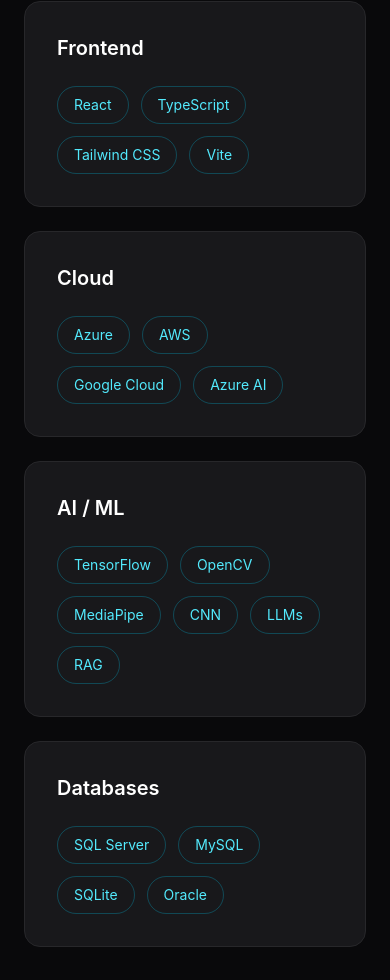
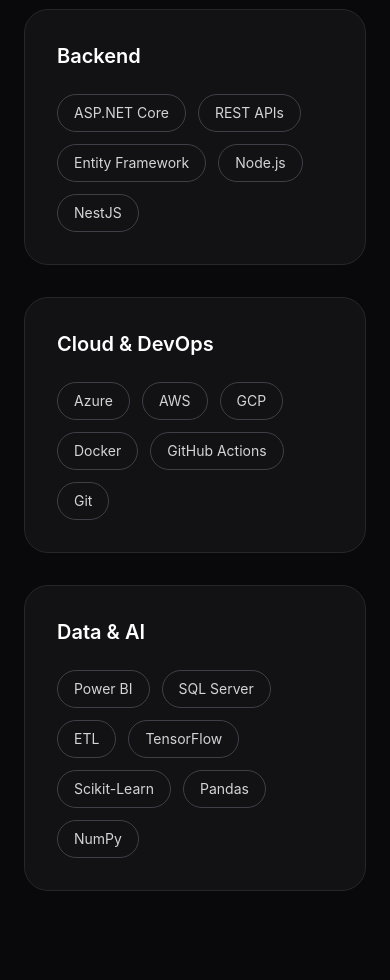
Before and after one commit to dhruvinkamani2201/dhruvin.dev, a React (Vite) app: page / in a window 390 px wide. Shown: the part 8896-9876 px from the top of the page. Built offline with nearby package versions, Linux system fonts and the light colour scheme.

Commit message:
Added a few sections

```diff
--- a/src/App.tsx
+++ b/src/App.tsx
@@ -5,6 +5,9 @@
 import Projects from "./sections/Projects";
 import TechnologyStack from "./sections/TechnologyStack";
 import Credentials from "./sections/Credentials";
+import Contact from "./sections/Contact";
+import Footer from "./sections/Footer";
+import ScrollToTop from "./components/common/ScrollToTop";
 
 function App() {
   return (
@@ -16,6 +19,9 @@
       <Projects />
       <TechnologyStack />
       <Credentials />
+      <Contact />
+      <Footer />
+      <ScrollToTop />
     </main>
   );
 }
--- /dev/null
+++ b/src/components/common/ScrollToTop.tsx
@@ -0,0 +1,31 @@
+import { useEffect, useState } from "react";
+import { FaArrowUp } from "react-icons/fa";
+
+export default function ScrollToTop() {
+  const [visible, setVisible] = useState(false);
+
+  useEffect(() => {
+    const handle = () => setVisible(window.scrollY > 500);
+
+    window.addEventListener("scroll", handle);
+
+    return () =>
+      window.removeEventListener("scroll", handle);
+  }, []);
+
+  if (!visible) return null;
+
+  return (
+    <button
+      onClick={() =>
+        window.scrollTo({
+          top: 0,
+          behavior: "smooth",
+        })
+      }
+      className="fixed bottom-8 right-8 z-50 rounded-full bg-cyan-500 p-4 text-black shadow-lg transition hover:scale-110"
+    >
+      <FaArrowUp />
+    </button>
+  );
+}
--- a/src/components/layout/Navbar.tsx
+++ b/src/components/layout/Navbar.tsx
@@ -11,6 +11,7 @@
   { label: "Projects", href: "#projects" },
   { label: "Skills", href: "#skills" },
   { label: "Credentials", href: "#credentials" },
+  { label: "Contact", href: "#contact" },
 ];
 
 export function Navbar() {
@@ -28,6 +29,7 @@
         "projects",
         "skills",
         "credentials",
+        "contact",
       ];
 
       for (const section of sections) {
--- a/src/components/ui/CredentialCard.tsx
+++ b/src/components/ui/CredentialCard.tsx
@@ -1,43 +1,37 @@
-interface Credential {
+interface Props {
   title: string;
   subtitle: string;
-  year?: string;
+  period?: string;
+  details?: string;
 }
 
-interface Props {
-  title: string;
-  items: Credential[];
-}
-
-export function CredentialCard({ title, items }: Props) {
+export default function CredentialCard({
+  title,
+  subtitle,
+  period,
+  details,
+}: Props) {
   return (
-    <article className="rounded-2xl border border-zinc-800 bg-zinc-900 p-8">
-      <h3 className="mb-8 text-2xl font-bold text-white">
+    <div className="rounded-3xl border border-zinc-800 bg-zinc-900/60 p-8 transition hover:border-cyan-500/50">
+      <h3 className="text-xl font-semibold text-white">
         {title}
       </h3>
 
-      <div className="space-y-6">
-        {items.map((item) => (
-          <div
-            key={item.title}
-            className="border-l-2 border-cyan-400 pl-5"
-          >
-            <h4 className="font-semibold text-white">
-              {item.title}
-            </h4>
+      <p className="mt-2 text-zinc-300">
+        {subtitle}
+      </p>
 
-            <p className="text-zinc-400">
-              {item.subtitle}
-            </p>
+      {period && (
+        <p className="mt-3 text-sm text-cyan-400">
+          {period}
+        </p>
+      )}
 
-            {item.year && (
-              <p className="mt-1 text-sm text-zinc-500">
-                {item.year}
-              </p>
-            )}
-          </div>
-        ))}
-      </div>
-    </article>
+      {details && (
+        <p className="mt-3 text-zinc-400">
+          {details}
+        </p>
+      )}
+    </div>
   );
 }
--- a/src/components/ui/SkillCategory.tsx
+++ b/src/components/ui/SkillCategory.tsx
@@ -1,26 +1,28 @@
-import type { SkillCategory as SkillCategoryType } from "../../data/skills";
-
 interface Props {
-  category: SkillCategoryType;
+  category: string;
+  items: string[];
 }
 
-export function SkillCategory({ category }: Props) {
+export default function SkillCategory({
+  category,
+  items,
+}: Props) {
   return (
-    <article className="rounded-2xl border border-zinc-800 bg-zinc-900 p-8">
+    <div className="rounded-3xl border border-zinc-800 bg-zinc-900/60 p-8">
       <h3 className="mb-6 text-xl font-semibold text-white">
-        {category.title}
+        {category}
       </h3>
 
       <div className="flex flex-wrap gap-3">
-        {category.skills.map((skill) => (
+        {items.map((item) => (
           <span
-            key={skill}
-            className="rounded-full border border-cyan-500/30 px-4 py-2 text-sm text-cyan-300"
+            key={item}
+            className="rounded-full border border-zinc-700 px-4 py-2 text-sm text-zinc-300 transition hover:border-cyan-400 hover:text-cyan-400"
           >
-            {skill}
+            {item}
           </span>
         ))}
       </div>
-    </article>
+    </div>
   );
 }
--- a/src/data/credentials.ts
+++ b/src/data/credentials.ts
@@ -1,48 +1,23 @@
-export interface CredentialSection {
-  title: string;
-  items: {
-    title: string;
-    subtitle: string;
-    year?: string;
-  }[];
-}
-
-export const credentialSections: CredentialSection[] = [
+export const credentials = {
+  education: [
     {
-    title: "Certifications",
-    items: [
-      {
-        title: "Microsoft Certified: Azure Administrator Associate",
-        subtitle: "Microsoft",
+      degree: "Master of Science in Computer Science",
+      school: "University of Central Florida",
+      period: "2022 – 2024",
+      details: "GPA: 3.7/4.0",
     },
     {
-        title: "Microsoft Certified: Azure AI Fundamentals",
-        subtitle: "Microsoft",
-      },
-      {
-        title: "Microsoft Certified: Power Platform Fundamentals",
-        subtitle: "Microsoft",
-      },
-      {
-        title: "Scrum Fundamentals Certified",
-        subtitle: "SCRUMstudy",
+      degree: "Bachelor of Engineering in Computer Science",
+      school: "A.P. Shah Institute of Technology",
+      details: "Mumbai University",
+      period: "2018 – 2022",
     },
   ],
-  },
 
-  {
-    title: "Education",
-    items: [
-      {
-        title: "M.S. Computer Science",
-        subtitle: "University of Central Florida",
-        year: "2022 – 2024",
-      },
-      {
-        title: "B.E. Computer Science",
-        subtitle: "Mumbai University",
-        year: "2018 – 2022",
-      },
+  certifications: [
+    "Microsoft Certified: Azure Administrator Associate (AZ-104)",
+    "Scrum Fundamentals Certified",
+    "Microsoft Certified: Azure AI Fundamentals (AI-900)",
+    "Microsoft Certified: Power Platform Fundamentals (PL-900)"
   ],
-  },
-];
+};
--- a/src/data/skills.ts
+++ b/src/data/skills.ts
@@ -1,67 +1,58 @@
-export interface SkillCategory {
-  title: string;
-  skills: string[];
-}
-
-export const skillCategories: SkillCategory[] = [
+export const skills = [
   {
-    title: "Languages",
-    skills: [
+    category: "Languages",
+    items: [
       "C#",
+      ".NET",
       "Python",
+      "Java",
       "TypeScript",
       "JavaScript",
-      "Java",
       "SQL",
+      "C++",
     ],
   },
   {
-    title: "Backend",
-    skills: [
-      ".NET",
-      ".NET Core",
-      "ASP.NET",
+    category: "Frontend",
+    items: [
+      "React",
+      "Vite",
+      "Tailwind CSS",
+      "HTML",
+      "CSS",
+    ],
+  },
+  {
+    category: "Backend",
+    items: [
+      "ASP.NET Core",
       "REST APIs",
+      "Entity Framework",
       "Node.js",
       "NestJS",
     ],
   },
   {
-    title: "Frontend",
-    skills: [
-      "React",
-      "TypeScript",
-      "Tailwind CSS",
-      "Vite",
+    category: "Cloud & DevOps",
+    items: [
+      "Azure",
+      "AWS",
+      "GCP",
+      "Docker",
+      "GitHub Actions",
+      "Git",
     ],
   },
   {
-    title: "Cloud",
-    skills: [
-      "Azure",
-      "AWS",
-      "Google Cloud",
-      "Azure AI",
-    ],
-  },
-  {
-    title: "AI / ML",
-    skills: [
+    category: "Data & AI",
+    items: [
+      "Power BI",
+      "SQL Server",
+      "ETL",
       "TensorFlow",
-      "OpenCV",
-      "MediaPipe",
-      "CNN",
-      "LLMs",
-      "RAG",
-    ],
-  },
-  {
-    title: "Databases",
-    skills: [
-      "SQL Server",
-      "MySQL",
-      "SQLite",
-      "Oracle",
+      "Scikit-Learn",
+      "Pandas",
+      "NumPy",
     ],
   },
 ];
--- /dev/null
+++ b/src/sections/Contact.tsx
@@ -0,0 +1,69 @@
+import { FaEnvelope, FaGithub, FaLinkedin } from "react-icons/fa";
+import { Container } from "../components/common/Container";
+import { SectionHeading } from "../components/common/SectionHeading";
+import { profile } from "../data/profile";
+
+export default function Contact() {
+  return (
+    <section id="contact" className="bg-zinc-950 py-28">
+      <Container>
+        <SectionHeading
+          eyebrow="Contact"
+          title="Let's Build Something Great"
+          description="I'm currently open to full-time Software Engineering opportunities. Feel free to reach out."
+        />
+
+        <div className="mt-16 grid gap-8 md:grid-cols-3">
+          <a
+            href={`mailto:${profile.email}`}
+            className="rounded-3xl border border-zinc-800 bg-zinc-900/60 p-8 transition-all duration-300 hover:-translate-y-2 hover:border-cyan-500/50"
+          >
+            <FaEnvelope className="text-3xl text-cyan-400" />
+
+            <h3 className="mt-6 text-xl font-semibold text-white">
+              Email
+            </h3>
+
+            <p className="mt-2 break-all text-zinc-400">
+              {profile.email}
+            </p>
+          </a>
+
+          <a
+            href={profile.linkedin}
+            target="_blank"
+            rel="noopener noreferrer"
+            className="rounded-3xl border border-zinc-800 bg-zinc-900/60 p-8 transition-all duration-300 hover:-translate-y-2 hover:border-cyan-500/50"
+          >
+            <FaLinkedin className="text-3xl text-cyan-400" />
+
+            <h3 className="mt-6 text-xl font-semibold text-white">
+              LinkedIn
+            </h3>
+
+            <p className="mt-2 text-zinc-400">
+              Connect with me
+            </p>
+          </a>
+
+          <a
+            href={profile.github}
+            target="_blank"
+            rel="noopener noreferrer"
+            className="rounded-3xl border border-zinc-800 bg-zinc-900/60 p-8 transition-all duration-300 hover:-translate-y-2 hover:border-cyan-500/50"
+          >
+            <FaGithub className="text-3xl text-cyan-400" />
+
+            <h3 className="mt-6 text-xl font-semibold text-white">
+              GitHub
+            </h3>
+
+            <p className="mt-2 text-zinc-400">
+              View my repositories
+            </p>
+          </a>
+        </div>
+      </Container>
+    </section>
+  );
+}
--- /dev/null
+++ b/src/sections/Footer.tsx
@@ -0,0 +1,52 @@
+import { FaGithub, FaLinkedin, FaEnvelope } from "react-icons/fa";
+import { Container } from "../components/common/Container";
+import { profile } from "../data/profile";
+
+export default function Footer() {
+  return (
+    <footer className="border-t border-zinc-800 bg-zinc-950 py-10">
+      <Container className="flex flex-col items-center justify-between gap-6 md:flex-row">
+        <div>
+          <p className="font-semibold text-white">
+            Dhruvin Kamani
+          </p>
+
+          <p className="text-sm text-zinc-500">
+            Software Engineer • Cloud • AI • Data
+          </p>
+        </div>
+
+        <div className="flex items-center gap-6 text-xl">
+          <a
+            href={profile.github}
+            target="_blank"
+            rel="noreferrer"
+            className="text-zinc-400 transition hover:text-cyan-400"
+          >
+            <FaGithub />
+          </a>
+
+          <a
+            href={profile.linkedin}
+            target="_blank"
+            rel="noreferrer"
+            className="text-zinc-400 transition hover:text-cyan-400"
+          >
+            <FaLinkedin />
+          </a>
+
+          <a
+            href={`mailto:${profile.email}`}
+            className="text-zinc-400 transition hover:text-cyan-400"
+          >
+            <FaEnvelope />
+          </a>
+        </div>
+
+        <p className="text-sm text-zinc-500">
+          © {new Date().getFullYear()} Dhruvin Kamani
+        </p>
+      </Container>
+    </footer>
+  );
+}
--- a/src/sections/TechnologyStack.tsx
+++ b/src/sections/TechnologyStack.tsx
@@ -1,23 +1,26 @@
 import { Container } from "../components/common/Container";
 import { SectionHeading } from "../components/common/SectionHeading";
-import { SkillCategory } from "../components/ui/SkillCategory";
-import { skillCategories } from "../data/skills";
+import SkillCategory from "../components/ui/SkillCategory";
+import { skills } from "../data/skills";
 
 export default function TechnologyStack() {
   return (
-    <section id="skills" className="py-28">
+    <section
+      id="skills"
+      className="bg-zinc-950 py-28"
+    >
       <Container>
         <SectionHeading
-          eyebrow="Expertise"
+          eyebrow="Skills"
           title="Technology Stack"
-          description="Technologies I've used to build enterprise software, cloud platforms, AI solutions, and data-driven applications."
+          description="Technologies I use to design, build, deploy, and scale modern software."
         />
 
-        <div className="grid gap-6 md:grid-cols-2">
-          {skillCategories.map((category) => (
+        <div className="mt-16 grid gap-8 lg:grid-cols-2">
+          {skills.map((category) => (
             <SkillCategory
-              key={category.title}
-              category={category}
+              key={category.category}
+              {...category}
             />
           ))}
         </div>
```
Also changed, not shown: src/sections/Credentials.tsx (+32 -10 lines). Lines whose indentation alone changed are shown as unchanged.
